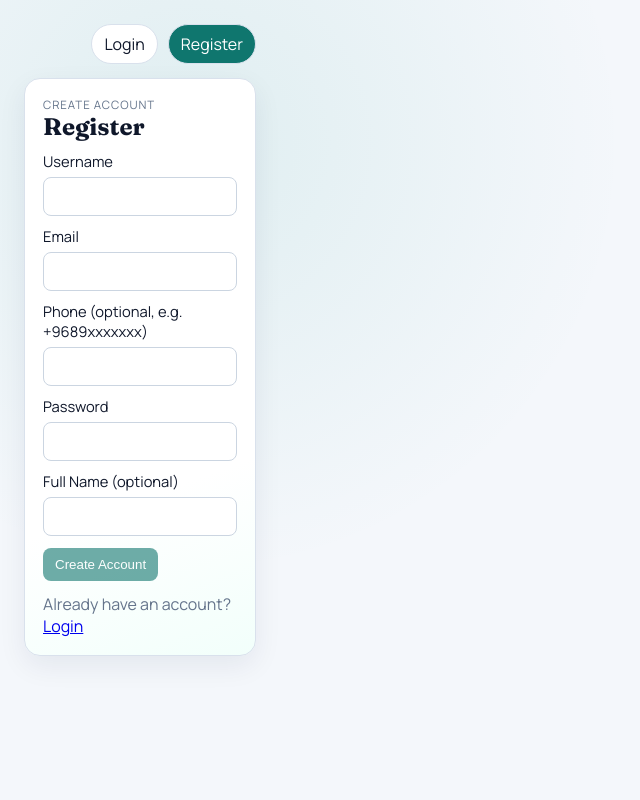
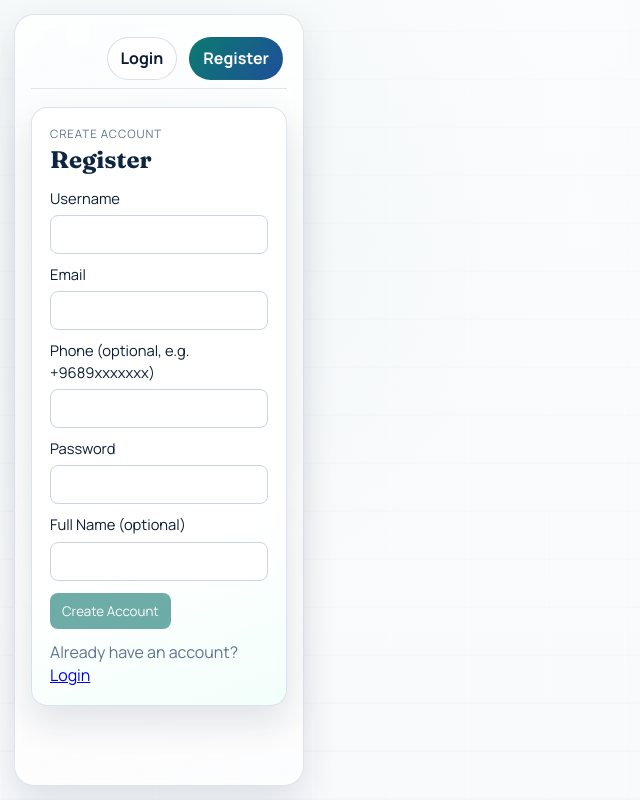
Before and after one commit to mohammed28s/Smart-Library-, an Angular app in the folder frontend/: page /register in a window 1280 px wide. Shown: the whole page, without its empty margins (0-640 px from the left). Built offline with nearby package versions, Linux system fonts and the light colour scheme.

Commit message:
Refresh frontend with modern library-themed design

```diff
--- a/frontend/src/app/app.component.css
+++ b/frontend/src/app/app.component.css
@@ -6,97 +6,122 @@
 .layout {
   min-height: 100vh;
   display: grid;
-  grid-template-columns: 280px 1fr;
+  grid-template-columns: 290px 1fr;
+  gap: 14px;
+  padding: 14px;
 }
 
 .sidebar {
-  background: linear-gradient(180deg, #0b1220 0%, #101a2f 100%);
-  color: #e6edf8;
-  padding: 22px 16px;
+  background:
+    linear-gradient(165deg, rgba(10, 32, 56, 0.95), rgba(19, 49, 82, 0.9)),
+    radial-gradient(circle at 8% 18%, rgba(39, 154, 140, 0.32), transparent 36%);
+  color: #e9f1ff;
+  padding: 24px 18px;
   display: flex;
   flex-direction: column;
-  border-right: 1px solid rgba(255, 255, 255, 0.08);
+  border: 1px solid rgba(255, 255, 255, 0.16);
+  border-radius: 20px;
+  box-shadow: var(--shadow-deep);
+  backdrop-filter: blur(4px);
 }
 
 .brand h1 {
   margin: 4px 0 2px;
-  font-size: 1.45rem;
+  font-size: 1.5rem;
   font-family: 'Fraunces', serif;
+  letter-spacing: 0.02em;
 }
 
 .kicker {
   margin: 0;
-  font-size: 0.7rem;
+  font-size: 0.72rem;
   text-transform: uppercase;
-  letter-spacing: 0.08em;
-  color: #8aa0c4;
+  letter-spacing: 0.1em;
+  color: #9fc2e8;
 }
 
 .who {
   margin: 0;
-  color: #c1d3f0;
+  color: #cce0ff;
   font-size: 0.86rem;
 }
 
 .menu {
-  margin-top: 20px;
+  margin-top: 24px;
   display: grid;
-  gap: 6px;
+  gap: 8px;
 }
 
 .menu a {
   text-decoration: none;
-  color: #d7e3f8;
-  border-radius: 10px;
-  padding: 10px 12px;
-  transition: background 0.2s ease;
+  color: #e5f0ff;
+  border-radius: 12px;
+  padding: 11px 13px;
+  border: 1px solid transparent;
+  transition:
+    background 0.2s ease,
+    border-color 0.2s ease,
+    transform 0.2s ease;
 }
 
 .menu a:hover {
-  background: rgba(255, 255, 255, 0.08);
+  background: rgba(255, 255, 255, 0.1);
+  border-color: rgba(255, 255, 255, 0.16);
+  transform: translateX(2px);
 }
 
 .menu a.active {
-  background: linear-gradient(135deg, #2d4d7d, #345e9a);
+  background: linear-gradient(135deg, rgba(14, 122, 110, 0.92), rgba(30, 79, 154, 0.92));
+  border-color: rgba(255, 255, 255, 0.2);
 }
 
 .logout {
   margin-top: auto;
   border: 0;
-  border-radius: 10px;
-  padding: 10px 12px;
-  background: #f97316;
+  border-radius: 12px;
+  padding: 11px 12px;
+  background: linear-gradient(130deg, #ea580c, #d9480f);
   color: #fff;
   cursor: pointer;
+  box-shadow: 0 10px 20px rgba(234, 88, 12, 0.25);
 }
 
 .content {
-  padding: 24px;
+  padding: 14px 16px 18px;
+  border-radius: 20px;
+  background: linear-gradient(170deg, rgba(255, 255, 255, 0.75), rgba(255, 255, 255, 0.62));
+  border: 1px solid rgba(148, 169, 196, 0.3);
+  box-shadow: var(--shadow-soft);
+  backdrop-filter: blur(4px);
 }
 
 .topbar {
   display: flex;
   justify-content: flex-end;
-  margin-bottom: 14px;
+  margin-bottom: 18px;
+  padding: 8px 4px;
+  border-bottom: 1px solid rgba(148, 169, 196, 0.28);
 }
 
 .auth-links {
   display: flex;
-  gap: 10px;
+  gap: 12px;
 }
 
 .auth-links a {
   text-decoration: none;
   color: var(--text);
-  border: 1px solid var(--surface-stroke);
-  background: var(--surface);
-  padding: 8px 12px;
+  border: 1px solid rgba(148, 169, 196, 0.36);
+  background: rgba(255, 255, 255, 0.86);
+  padding: 9px 13px;
   border-radius: 999px;
+  font-weight: 600;
 }
 
 .auth-links a.active {
-  background: #0f766e;
+  background: linear-gradient(125deg, var(--accent), var(--accent-2));
   color: #fff;
+  border-color: transparent;
 }
 
 .menu-btn {
@@ -106,6 +131,8 @@
 @media (max-width: 980px) {
   .layout {
     grid-template-columns: 1fr;
+    gap: 10px;
+    padding: 8px;
   }
 
   .sidebar {
@@ -115,6 +142,7 @@
     transform: translateX(-100%);
     transition: transform 0.2s ease;
     z-index: 20;
+    border-radius: 0 16px 16px 0;
   }
 
   .sidebar.open {
@@ -125,13 +153,14 @@
     display: inline-flex;
     border: 0;
     border-radius: 999px;
-    background: #0f172a;
+    background: linear-gradient(130deg, #0f2a47, #20538f);
     color: #fff;
     padding: 8px 12px;
+    font-weight: 700;
   }
 
   .content {
-    padding: 16px;
+    padding: 12px;
   }
 
   .topbar {
--- a/frontend/src/styles.css
+++ b/frontend/src/styles.css
@@ -1,13 +1,16 @@
 @import url('https://fonts.googleapis.com/css2?family=Fraunces:opsz,wght@9..144,500;9..144,700&family=Manrope:wght@400;500;700&display=swap');
 
 :root {
-  --bg: #f4f7fb;
-  --surface: #ffffff;
-  --surface-stroke: #d9e1ec;
-  --text: #0f172a;
-  --muted: #64748b;
-  --accent: #0f766e;
-  --shadow-soft: 0 10px 28px rgba(11, 30, 66, 0.07);
+  --bg: #eef2f7;
+  --surface: rgba(255, 255, 255, 0.82);
+  --surface-strong: #ffffff;
+  --surface-stroke: rgba(124, 150, 184, 0.27);
+  --text: #0b1d35;
+  --muted: #5f738f;
+  --accent: #0c7a6f;
+  --accent-2: #1e4f9a;
+  --shadow-soft: 0 16px 36px rgba(13, 31, 58, 0.12);
+  --shadow-deep: 0 28px 55px rgba(13, 31, 58, 0.2);
 }
 
 * {
@@ -19,10 +22,72 @@ body {
   margin: 0;
   padding: 0;
   min-height: 100%;
-  background:
-    radial-gradient(circle at 15% 18%, rgba(13, 148, 136, 0.09), transparent 34%),
-    radial-gradient(circle at 84% 82%, rgba(59, 130, 246, 0.08), transparent 34%),
-    var(--bg);
+  background-color: var(--bg);
+  background-image:
+    linear-gradient(180deg, rgba(255, 255, 255, 0.78), rgba(255, 255, 255, 0.62)),
+    radial-gradient(circle at 8% 18%, rgba(12, 122, 111, 0.16), transparent 36%),
+    radial-gradient(circle at 88% 8%, rgba(30, 79, 154, 0.15), transparent 42%),
+    radial-gradient(circle at 80% 82%, rgba(184, 111, 45, 0.12), transparent 33%),
+    repeating-linear-gradient(
+      0deg,
+      rgba(30, 55, 90, 0.06) 0px,
+      rgba(30, 55, 90, 0.06) 2px,
+      transparent 2px,
+      transparent 48px
+    ),
+    repeating-linear-gradient(
+      90deg,
+      rgba(255, 255, 255, 0.35) 0px,
+      rgba(255, 255, 255, 0.35) 1px,
+      transparent 1px,
+      transparent 78px
+    );
   color: var(--text);
   font-family: 'Manrope', sans-serif;
+  line-height: 1.45;
 }
+
+body::before {
+  content: '';
+  position: fixed;
+  inset: 0;
+  pointer-events: none;
+  background:
+    radial-gradient(circle at 15% 34%, rgba(255, 255, 255, 0.22), transparent 30%),
+    radial-gradient(circle at 70% 70%, rgba(255, 255, 255, 0.18), transparent 26%);
+  z-index: -1;
+}
+
+button {
+  font-family: inherit;
+  transition:
+    transform 0.18s ease,
+    box-shadow 0.2s ease,
+    filter 0.2s ease;
+}
+
+button:hover:not(:disabled) {
+  transform: translateY(-1px);
+  filter: saturate(1.06);
+}
+
+input,
+select,
+textarea {
+  background: rgba(255, 255, 255, 0.92);
+  border: 1px solid #c6d2e2;
+  color: var(--text);
+}
+
+input:focus,
+select:focus,
+textarea:focus {
+  outline: 2px solid rgba(12, 122, 111, 0.22);
+  border-color: #2f8f86;
+}
+
+h1,
+h2,
+h3 {
+  color: #0e2542;
+}
```
